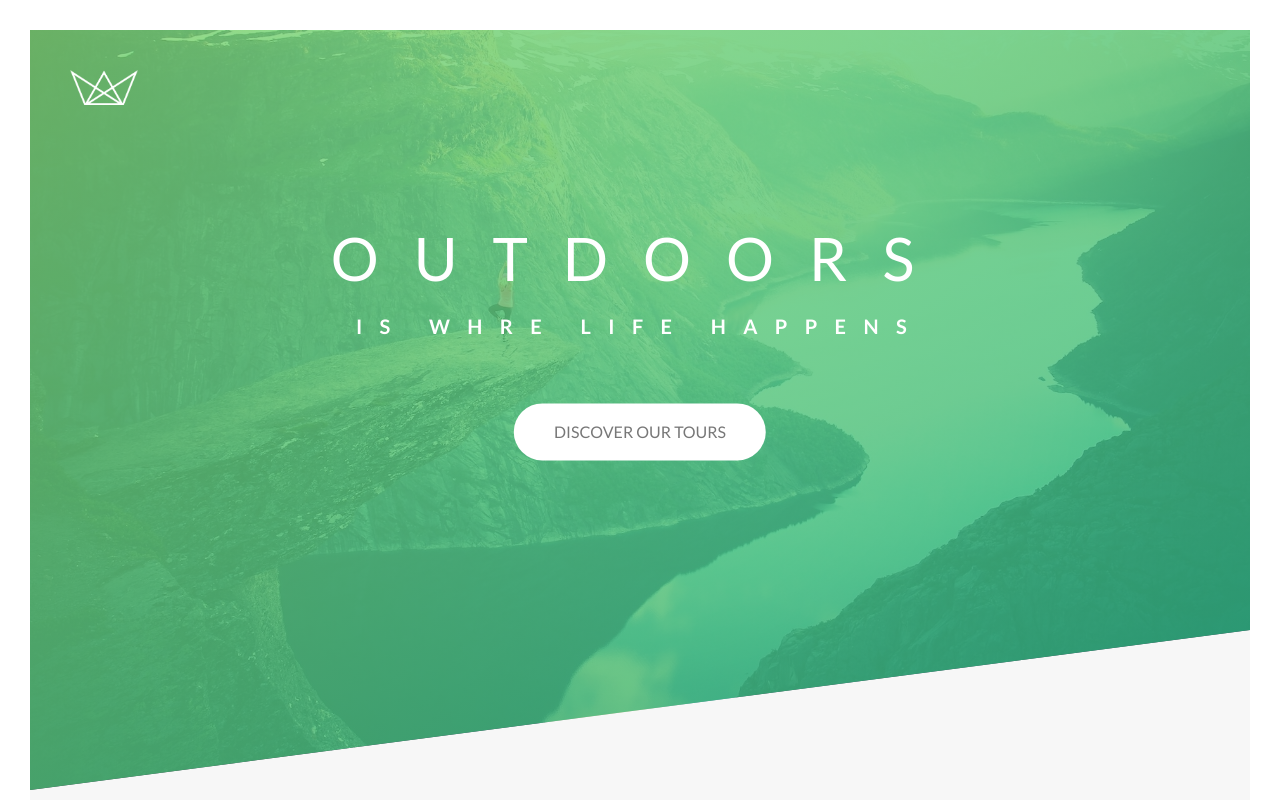
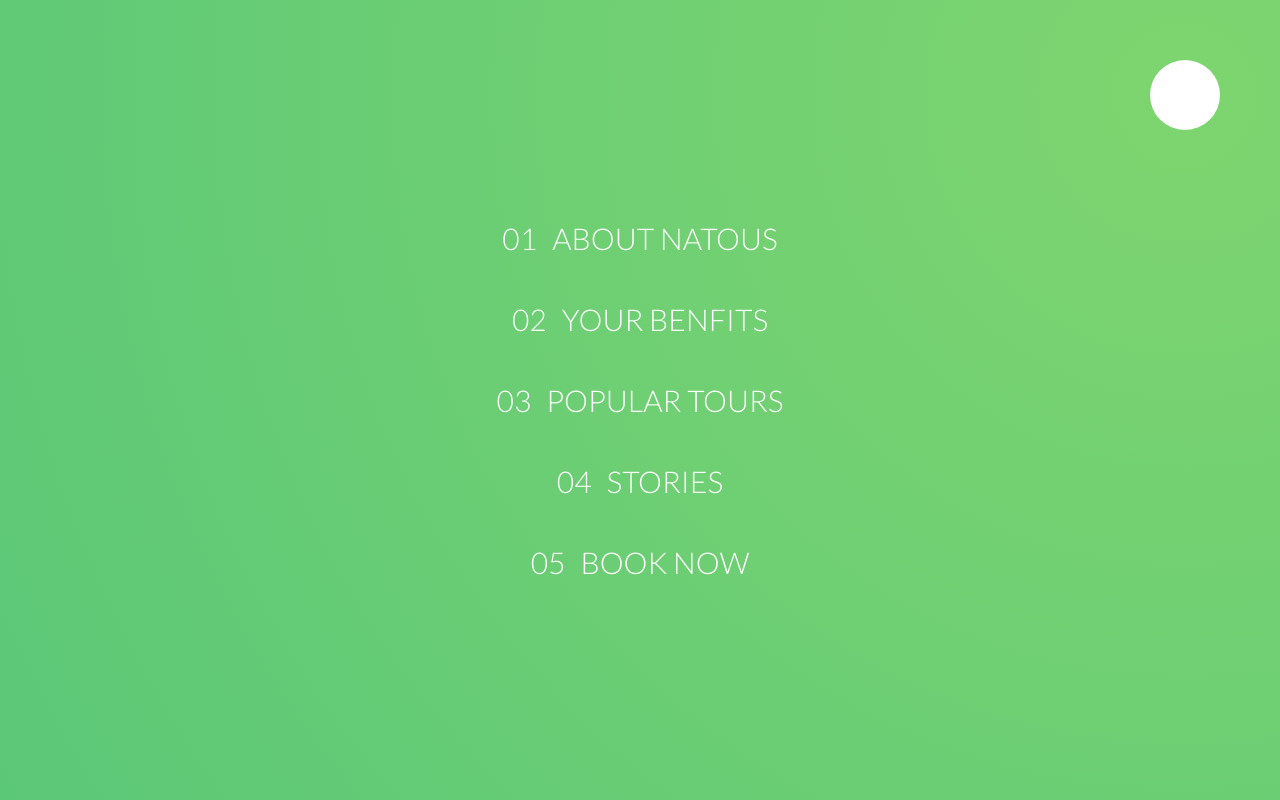
Before and after one commit to Diolemos/natours, a website: page index.html in a window 1280 px wide. Shown: the top 800 px of the page. Drawn offline with Linux system fonts and the light colour scheme.

Commit message:
li bgcolor animation

```diff
--- a/index.html
+++ b/index.html
@@ -15,6 +15,25 @@
         <title>Natours | Exciting tours for adventurous people</title>
     </head>
     <body>
+        <div class="navigation">
+            <input type="checkbox" class="navigation__checkbox" id="navi-toggle">
+
+            <label for="navi-toggle" class="navigation__button">
+                <span class="navigation__icon">&nbsp;</span>
+            </label>
+
+            <div class="navigation__background">&nbsp;</div>
+
+            <nav class="navigation__nav">
+                <ul class="navigation__list">
+                    <li class="navigation__item"><a href="#" class="navigation__link"><span>01</span>About Natous</a></li>
+                    <li class="navigation__item"><a href="#" class="navigation__link"><span>02</span>Your benfits</a></li>
+                    <li class="navigation__item"><a href="#" class="navigation__link"><span>03</span>Popular tours</a></li>
+                    <li class="navigation__item"><a href="#" class="navigation__link"><span>04</span>Stories</a></li>
+                    <li class="navigation__item"><a href="#" class="navigation__link"><span>05</span>Book now</a></li>
+                    </ul>
+            </nav>
+        </div>
         <header class="header">
 
             <div class="header__logo-box">
--- /dev/null
+++ b/sass/layout/_navigation.scss
@@ -0,0 +1,82 @@
+.navigation{
+
+    &__nav{
+        height: 100vh;
+        width: 100%;
+        position: fixed;
+        top: 0;
+        right: 0;
+        z-index: 1500;
+
+    }
+
+    &__list{
+        position: absolute;
+        top: 50%;
+        left: 50%;
+        transform: translate(-50%, -50%) ;
+        text-align: center;
+        list-style: none;
+        text-decoration: none;
+        text-align: center;
+
+    }
+
+    &__checkbox{
+        display: none;
+    }
+
+    &__button{
+        background-color: $color-white;
+        height: 7rem;
+        width: 7rem;
+        position: fixed;
+        top: 6rem;
+        right:6rem;
+        border-radius: 50%;
+        z-index: 2000;
+    }
+     &__background{
+        height: 6rem;
+        width: 6rem;
+        border-radius: 50%;
+        position: fixed;
+        top: 6.5rem;
+        right: 6.5rem;
+        background: radial-gradient($color-primary-light, $color-primary-dark);
+        z-index: 1000;
+
+        transform: scale(80);
+     }
+
+     &__item{
+        margin: 1rem;
+     }
+
+     &__link{
+        &:link,
+        &:visited{
+            display: inline-block;
+            font-size:3rem;
+        font-weight:300;
+        padding: 1rem 2rem;
+        text-decoration: none;
+        color: $color-white;
+        text-transform: uppercase;
+        background: linear-gradient(120deg,transparent 0%,transparent 50%, $color-white 50%);
+        background-size:220% ;
+        transition: all .4s;
+            span{
+                margin-right: 1.5rem;
+            }
+
+        }
+
+     &:hover,
+     &:active{
+        background-position: 100%;
+        color: $color-primary;
+        transform: translateX(1rem);
+     }
+}
+}
--- a/sass/main.scss
+++ b/sass/main.scss
@@ -22,3 +22,4 @@
 @import "components/bg-video";
 @import "components/form";
 @import "layout/footer";
+@import "layout/navigation";
```
Also changed, not shown: css/style.css, sass/abstracts/_mixins.scss (line endings or trailing spaces).
